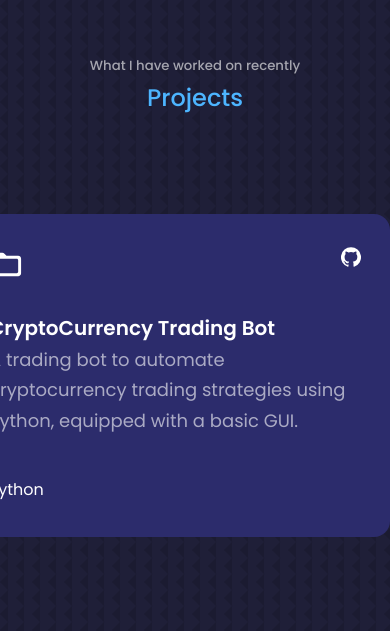
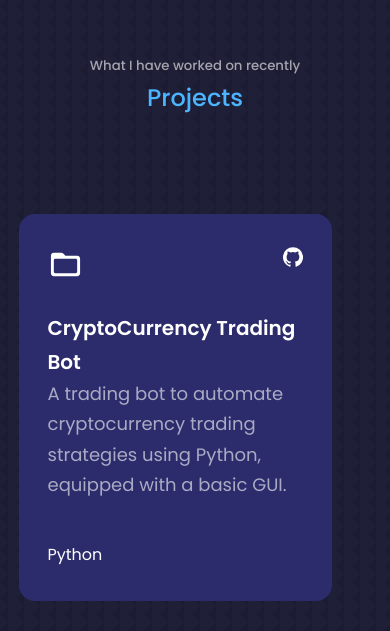
Before and after one commit to Francis220/Sample-Portfolio-website, a React (Create React App) app: page / in a window 390 px wide. Shown: the part 2882-3513 px from the top of the page. Built offline with nearby package versions, Linux system fonts and the light colour scheme.

Commit message:
Update projects.css

```diff
--- a/src/components/projects/projects.css
+++ b/src/components/projects/projects.css
@@ -79,7 +79,11 @@
     #projects {
       height: unset;
       padding-top: 30%;
-      padding-left: unset;
-      padding-right: unset;
+      padding-left: 15%;
+      padding-right: 15%;
+    }
+
+    .projects-grid {
+      gap: 2rem;
     }
   }
```
